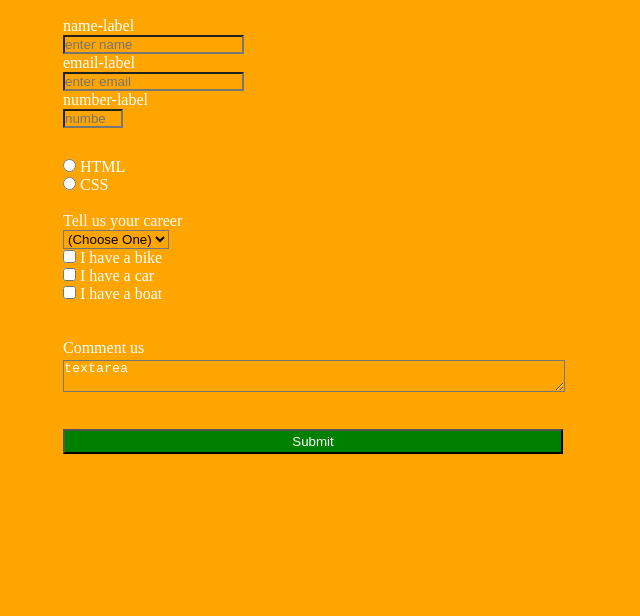
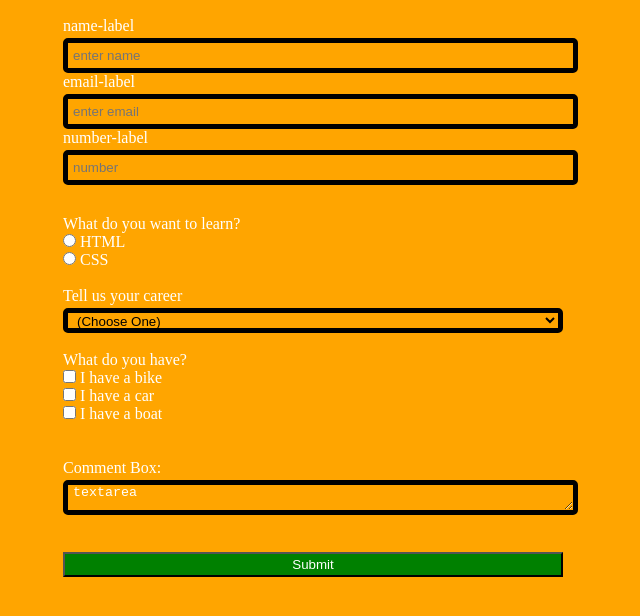
Before and after one commit to Lul-Abdifan/Microverse-trial1, a plain HTML site: page index.html in a window 1280 px wide. Shown: the part 88-704 px from the top of the page, without its empty margins (327-967 px from the left). Drawn offline with Linux system fonts and the light colour scheme.

Commit message:
I added border for all input and textbox

```diff
--- a/css/style.css
+++ b/css/style.css
@@ -19,9 +19,9 @@ margin:20px auto;
 .input,
 textarea
 {
+    width:100%;
   margin:3px auto;
-    width:100%;
-      color:white;
+    color:white;
 }
 .middle-div
 {
@@ -35,3 +35,13 @@ textarea
     color:white;
     background-color:green;
 }
+.input-label,textarea{
+   width:100%;
+   height:25px;
+   margin-top :3px;
+   border-radius: 5px ;
+   border:solid black 5px;
+   padding-left:5px;
+
+
+}
--- a/index.html
+++ b/index.html
@@ -30,30 +30,30 @@
 
 
         <label for="name" id="name-label" >name-label</label><br>
-        <input type="text" id="name" required placeholder="enter name" /><br>
+        <input type="text" id="name" required placeholder="enter name"class="input-label"/><br>
         <label for="email" id="email-label" >email-label</label><br>
 
-        <input type="email" id="email" required  placeholder="enter email"/><br>
+        <input type="email" id="email" required  placeholder="enter email" class="input-label"/><br>
         <label for="number" id="number-label"  placeholder="enter number between 0 and 100">number-label</label> <br>
 
-        <input type="number" id="number" min="0" max="100"  placeholder="number"><br>
+        <input type="number" id="number" min="0" max="100" class="input-label" placeholder="number"><br>
 
         <div class="middle-div">
-
+    <label for="">What do you want to                           learn?</label><br>
         <input type="radio" id="html" name="fav_language" value="HTML">
         <label for="html">HTML</label><br>
-        <input type="radio" id="css" name="fav_language" value="CSS">
+        <input type="radio" id="css" name="fav_language"  value="CSS">
         <label for="css">CSS</label><br><br>
        <label for>Tell us your career</label><br>
-        <select name="" id="dropdown">
+        <select name="" id="dropdown" class="input-label">
           <option value="a">(Choose One)</option>
           <option value="b">Engineer</option>
           <option value="c">Programmer</option>
           <option value="d">Doctor</option>
           <option value="e">Teacher</option>
 
-        </select>
-
+        </select><br><br>
+        <label for="">What do you have?</label><br>
         <div id="checkbox">
           <input type="checkbox" id="vehicle1" name="vehicle1" value="Bike">
           <label for="vehicle1"> I have a bike</label><br>
@@ -63,7 +63,7 @@
           <label for="vehicle3"> I have a boat</label><br>
         </div>
       </div><br><br>
-      <label for="comment-box">Comment us</label>
+      <label for="comment-box">Comment Box:</label>
         <textarea>textarea</textarea>
         <div class="footer">
   <input type="submit" class="div-Button" value="Submit">
```
